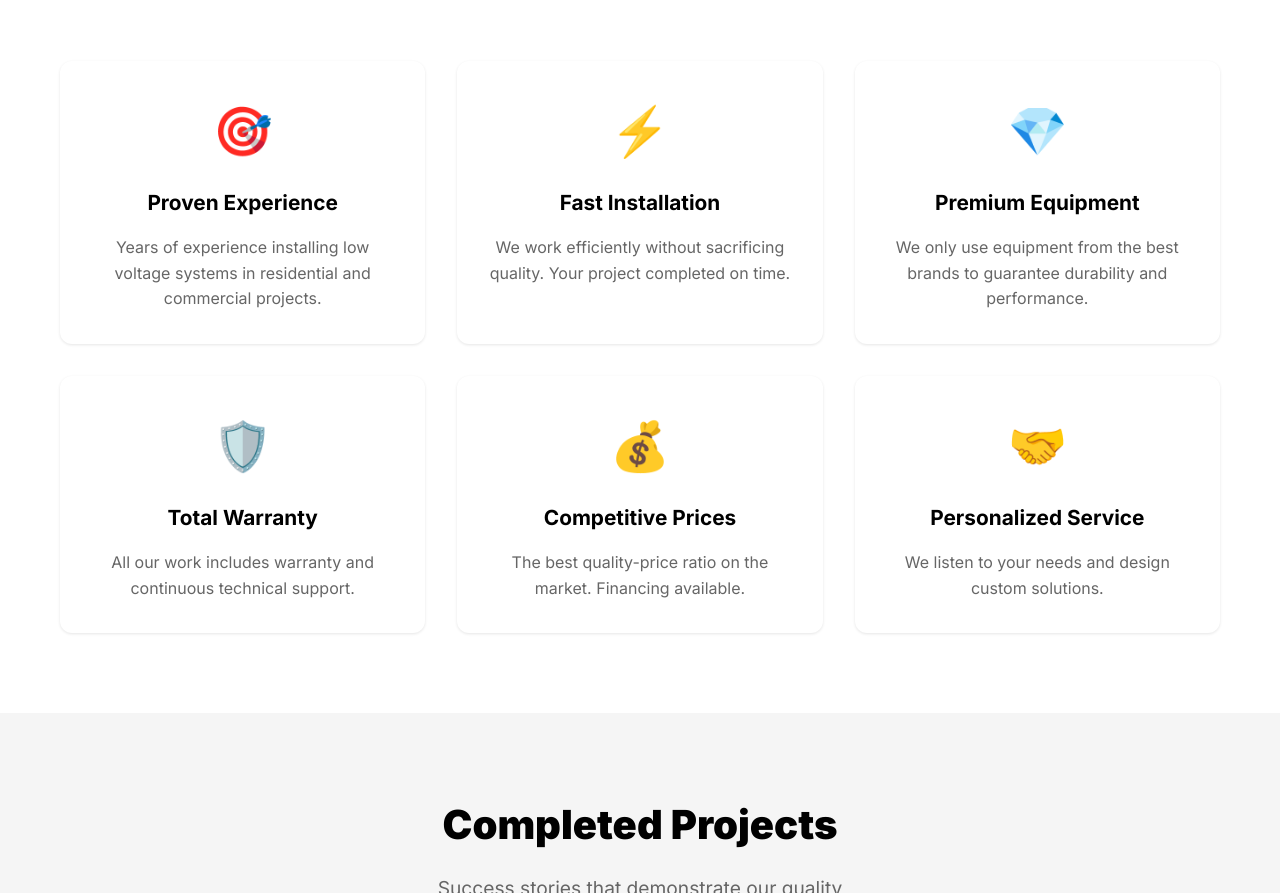
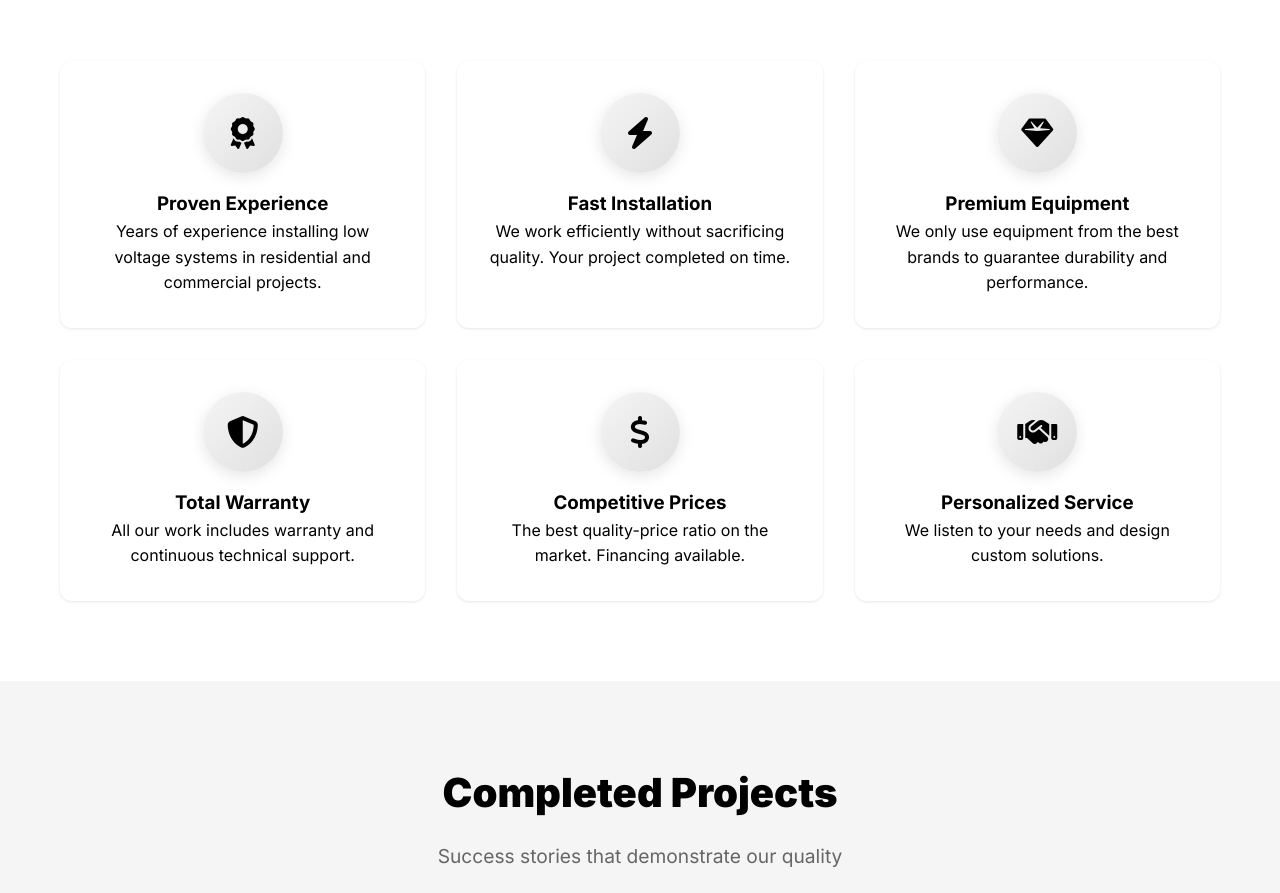
Before and after one commit to FocusMode-coder/Lowvoltage, a website: page index.html in a window 1280 px wide. Shown: the part 2846-3739 px from the top of the page. Drawn offline with Linux system fonts and the light colour scheme.

Commit message:
Replace emojis with premium Font Awesome icons for luxury look

```diff
--- a/index.html
+++ b/index.html
@@ -8,6 +8,7 @@
     <link rel="preconnect" href="https://fonts.googleapis.com">
     <link rel="preconnect" href="https://fonts.gstatic.com" crossorigin>
     <link href="https://fonts.googleapis.com/css2?family=Inter:wght@300;400;600;700;900&display=swap" rel="stylesheet">
+    <link rel="stylesheet" href="https://cdnjs.cloudflare.com/ajax/libs/font-awesome/6.5.1/css/all.min.css">
 </head>
 <body>
     <!-- Navigation -->
@@ -209,32 +210,32 @@
             </div>
             <div class="benefits-grid">
                 <div class="benefit-card">
-                    <div class="benefit-icon">🎯</div>
+                    <div class="benefit-icon"><i class="fas fa-award"></i></div>
                     <h3>Proven Experience</h3>
                     <p>Years of experience installing low voltage systems in residential and commercial projects.</p>
                 </div>
                 <div class="benefit-card">
-                    <div class="benefit-icon">⚡</div>
+                    <div class="benefit-icon"><i class="fas fa-bolt"></i></div>
                     <h3>Fast Installation</h3>
                     <p>We work efficiently without sacrificing quality. Your project completed on time.</p>
                 </div>
                 <div class="benefit-card">
-                    <div class="benefit-icon">💎</div>
+                    <div class="benefit-icon"><i class="fas fa-gem"></i></div>
                     <h3>Premium Equipment</h3>
                     <p>We only use equipment from the best brands to guarantee durability and performance.</p>
                 </div>
                 <div class="benefit-card">
-                    <div class="benefit-icon">🛡️</div>
+                    <div class="benefit-icon"><i class="fas fa-shield-alt"></i></div>
                     <h3>Total Warranty</h3>
                     <p>All our work includes warranty and continuous technical support.</p>
                 </div>
                 <div class="benefit-card">
-                    <div class="benefit-icon">💰</div>
+                    <div class="benefit-icon"><i class="fas fa-dollar-sign"></i></div>
                     <h3>Competitive Prices</h3>
                     <p>The best quality-price ratio on the market. Financing available.</p>
                 </div>
                 <div class="benefit-card">
-                    <div class="benefit-icon">🤝</div>
+                    <div class="benefit-icon"><i class="fas fa-handshake"></i></div>
                     <h3>Personalized Service</h3>
                     <p>We listen to your needs and design custom solutions.</p>
                 </div>
--- a/styles.css
+++ b/styles.css
@@ -468,16 +468,27 @@ section {
 .benefit-icon {
     font-size: 3rem;
     margin-bottom: 1rem;
+    color: #000000;
+    background: linear-gradient(135deg, #f5f5f5 0%, #e0e0e0 100%);
+    width: 80px;
+    height: 80px;
+    border-radius: 50%;
+    display: flex;
+    align-items: center;
+    justify-content: center;
+    margin-left: auto;
+    margin-right: auto;
+    box-shadow: 0 4px 15px rgba(0, 0, 0, 0.1);
+    transition: all 0.3s ease;
 }
 
-.benefit-card h3 {
-    font-size: 1.3rem;
-    margin-bottom: 1rem;
-    color: var(--text-dark);
+.benefit-card:hover .benefit-icon {
+    transform: scale(1.1);
+    box-shadow: 0 8px 25px rgba(0, 0, 0, 0.15);
 }
 
-.benefit-card p {
-    color: var(--text-light);
+.benefit-icon i {
+    font-size: 2rem;
 }
 
 /* Projects Section */
```
